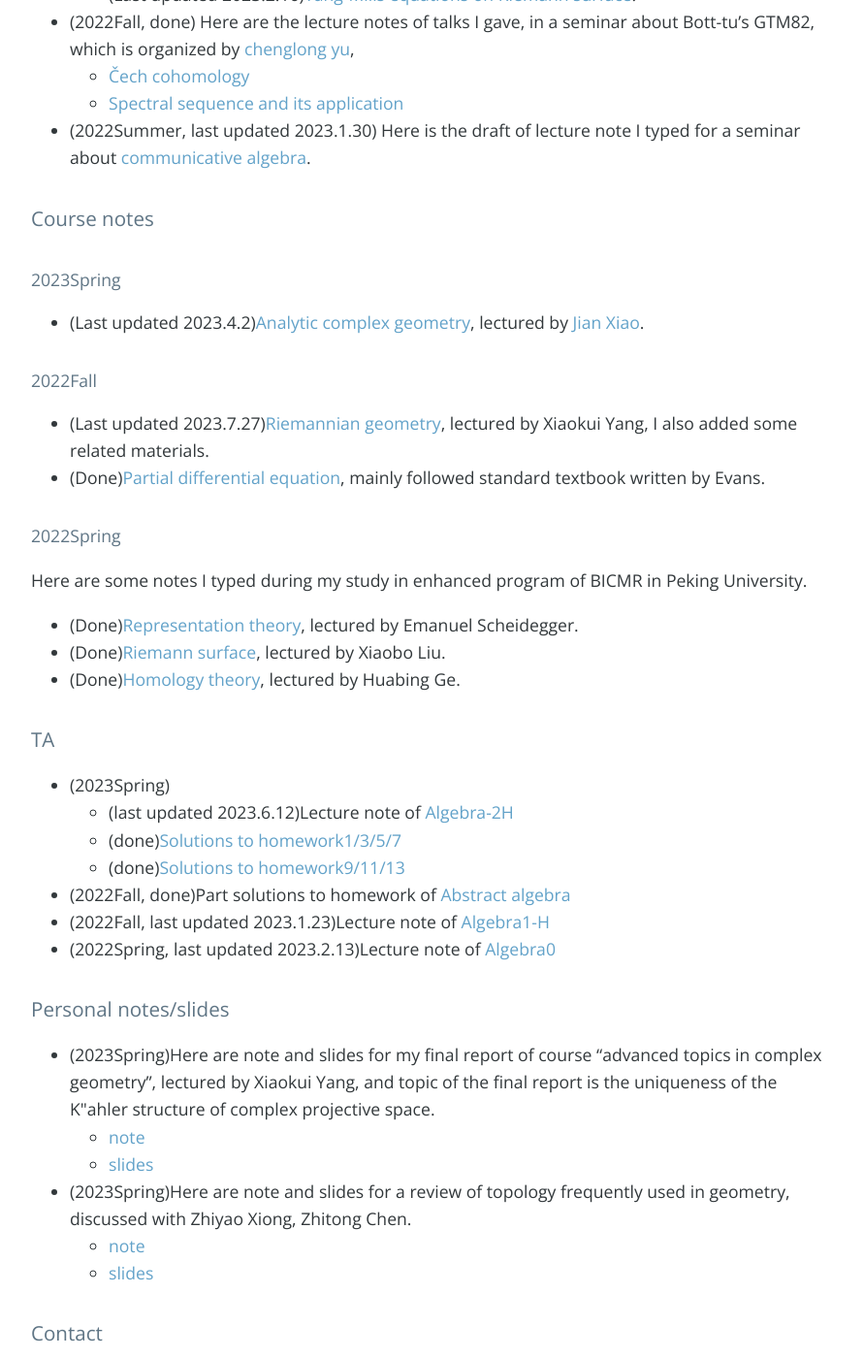
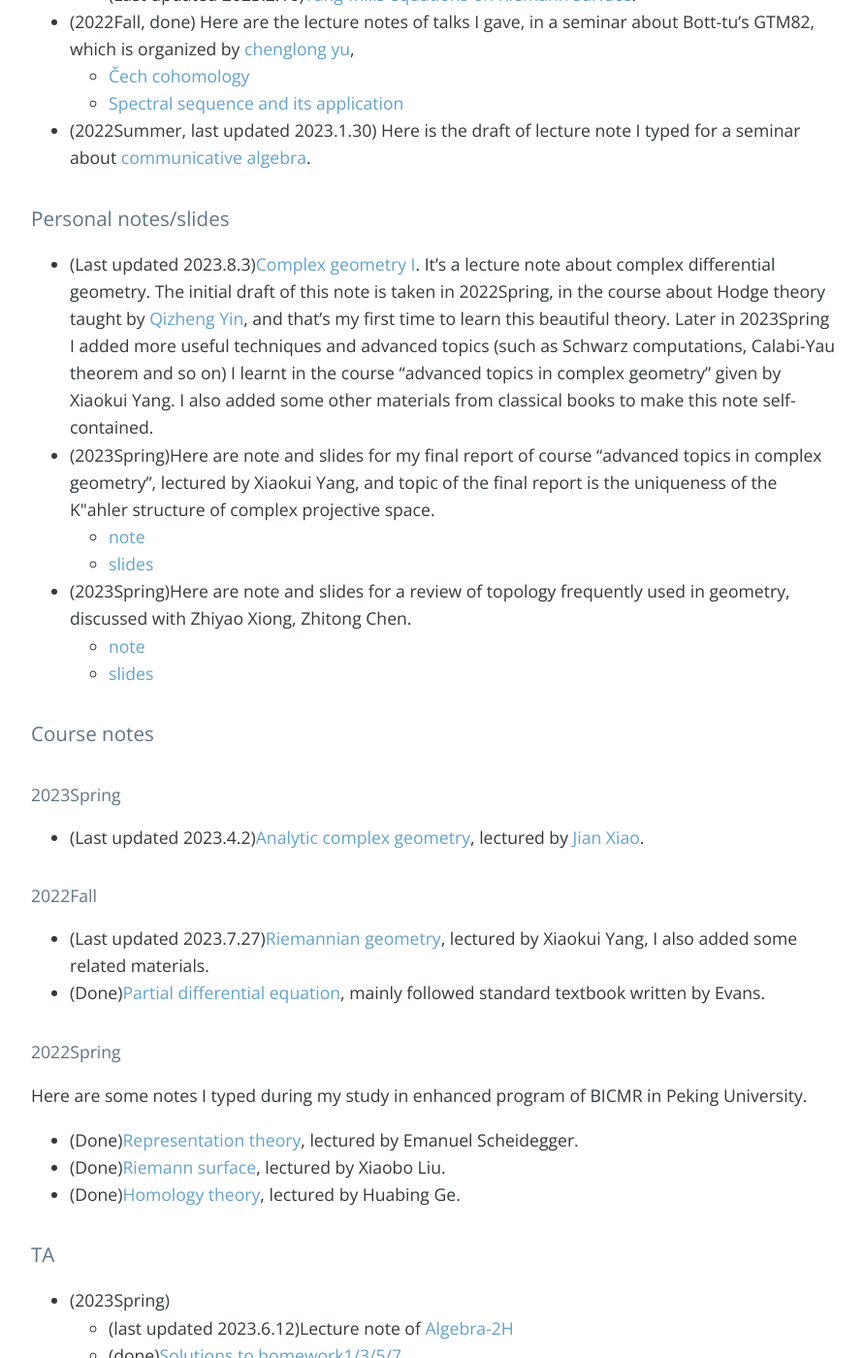
Before and after one commit to bowenl-math/bowenl-math.github.io, a Jekyll site: the page built from index.md, in a window 1280 px wide and 1400 px high, scrolled down 748 px. Shown: the whole window at 97% size, without its empty margins (192-1083 px from the left). Built offline with Jekyll 4.4.1, drawn with Linux system fonts in a browser that asks for light colours; nearby versions of some CDN libraries; our own code applies the rules of GitHub Pages for plain Markdown files; the list of posts is cut into pages by our own code; comment, search, counter and statistics services are not loaded.

Commit message:
update complex geometry

```diff
--- a/index.md
+++ b/index.md
@@ -10,6 +10,16 @@ Hello, I'm Bowen Liu, a Phd student in Mathematics Department of Tsinghua Univer
    - [Čech cohomology](notes/2022Fall/Cech_cohomology.pdf)
    - [Spectral sequence and its application](notes/2022Fall/Spectral_sequence.pdf)
  * (2022Summer, last updated 2023.1.30) Here is the draft of lecture note I typed for a seminar about [communicative algebra](notes/2022Summer/note_for_communicative_algebra.pdf).
+
+
+### Personal notes/slides
+* (Last updated 2023.8.3)[Complex geometry I](notes/personal notes/Complex_geometry_I/.pdf). It's a lecture note about complex differential geometry. The initial draft of this note is taken in 2022Spring, in the course about Hodge theory taught by [Qizheng Yin](http://faculty.bicmr.pku.edu.cn/~qizheng/#), and that's my first time to learn this beautiful theory. Later in 2023Spring I added more useful techniques and advanced topics (such as Schwarz computations, Calabi-Yau theorem and so on) I learnt in the course “advanced topics in complex geometry" given by Xiaokui Yang. I also added some other materials from classical books to make this note self-contained.
+* (2023Spring)Here are note and slides for my final report of course “advanced topics in complex geometry", lectured by Xiaokui Yang, and topic of the final report is the uniqueness of the K\"ahler structure of complex projective space.
+   - [note](notes/personal notes/Uniqueness_CPn/note.pdf)
+   - [slides](notes/personal notes/Uniqueness_CPn/slides.pdf)
+* (2023Spring)Here are note and slides for a review of topology frequently used in geometry, discussed with Zhiyao Xiong, Zhitong Chen.
+   - [note](notes/personal notes/Review_of_topology/note.pdf)
+   - [slides](notes/personal notes/Review_of_topology/slides.pdf)
 
 
 ### Course notes
@@ -37,14 +47,5 @@ Here are some notes I typed during my study in enhanced program of BICMR in Peki
 * (2022Spring, last updated 2023.2.13)Lecture note of [Algebra0](notes/2023Spring/Algebra0.pdf)
 
 
-### Personal notes/slides
-* (2023Spring)Here are note and slides for my final report of course “advanced topics in complex geometry", lectured by Xiaokui Yang, and topic of the final report is the uniqueness of the K\"ahler structure of complex projective space.
-   - [note](notes/personal notes/Uniqueness_CPn/note.pdf)
-   - [slides](notes/personal notes/Uniqueness_CPn/slides.pdf)
-* (2023Spring)Here are note and slides for a review of topology frequently used in geometry, discussed with Zhiyao Xiong, Zhitong Chen.
-   - [note](notes/personal notes/Review_of_topology/note.pdf)
-   - [slides](notes/personal notes/Review_of_topology/slides.pdf)
-
-
 ### Contact
 liubw22 [at] mails.tsinghua.edu.cn. Please contact me if you find any mistake in my notes! Thanks in advance.
```
Also changed, not shown: 6 other files.
